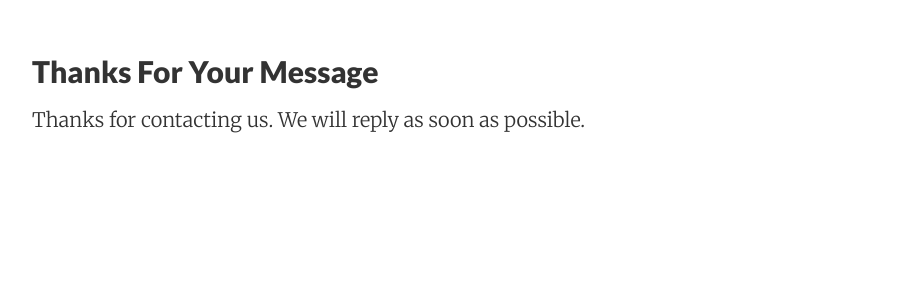
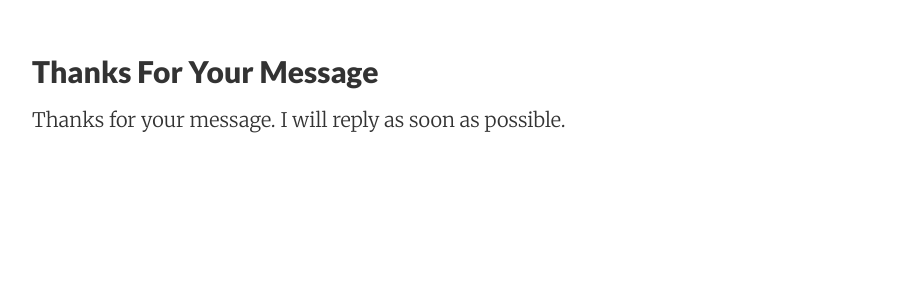
Before and after one commit to nologic/blog, a Jekyll site: the page built from thanks.md, in a window 1280 px wide. Shown: the part 135-435 px from the top of the page, without its empty margins (188-1088 px from the left). Built offline with Jekyll 4.4.1, drawn with Linux system fonts in a browser that asks for light colours; nearby versions of some CDN libraries.

Commit message:
minor changes

```diff
--- a/_config.yml
+++ b/_config.yml
@@ -89,7 +89,7 @@ text:
   index:
     coming_soon: 'Coming soon...'
   contact:
-    email:    'mikhail@synack.com'
+    email:    'your@email.com'
     content:  'What would you like to say?'
     subject:  'New submission!'
     submit:   'Say Hello'
@@ -97,7 +97,7 @@ text:
       sending:  'sending..'
       sent:     'Message sent!'
       error:    'Error!'
-  thanks: 'Thanks for contacting us. We will reply as soon as possible.'
+  thanks: 'Thanks for your message. I will reply as soon as possible.'
   og_locale: 'en_US'
 
 # Build settings
```
